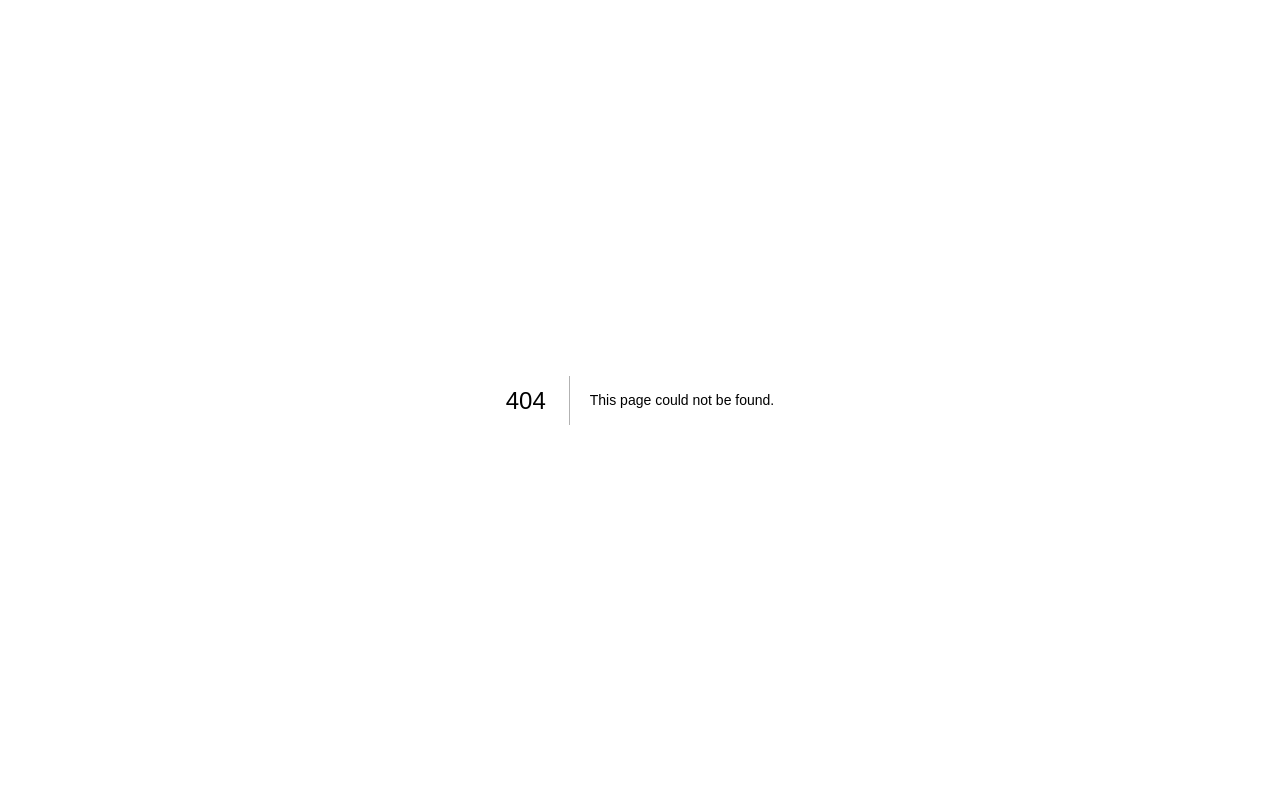
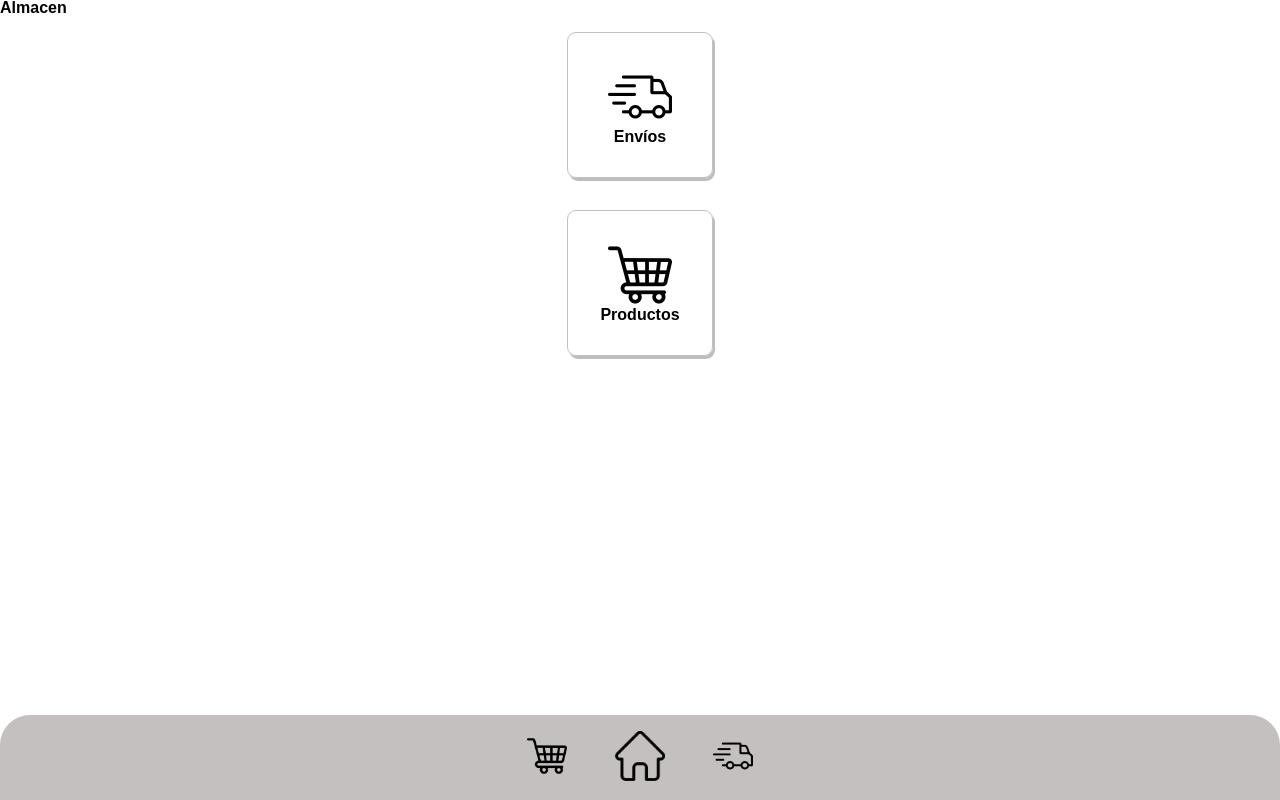
Before and after one commit to AndresCespedes23/best-app-ever, a Next.js app: page /almacen in a window 1280 px wide. Before the commit this address had no page. Built offline with nearby package versions, Linux system fonts and the light colour scheme.

Commit message:
change the language from english to spanish for a more comprehensive navigation

```diff
--- a/src/Components/StoreNavbar/index.js
+++ b/src/Components/StoreNavbar/index.js
@@ -9,18 +9,18 @@ export default function StoreNavbar() {
     <div>
       <nav className={styles.navbar}>
         <ul className={styles.navbarIcons}>
-          <Link href="/store/grocery">
-            <Image height={40} width={40} src={grocery} alt="grocery" />
+          <Link href="/almacen/productos">
+            <Image height={40} width={40} src={grocery} alt="productos" />
           </Link>
         </ul>
         <ul className={styles.navbarIcons}>
-          <Link href="/store">
+          <Link href="/almacen">
             <Image height={50} width={50} src={home} alt="home" />
           </Link>
         </ul>
         <ul className={styles.navbarIcons}>
-          <Link href="/store/delivery">
-            <Image height={40} width={40} src={delivery} alt="delivery" />
+          <Link href="/almacen/envios">
+            <Image height={40} width={40} src={delivery} alt="envios" />
           </Link>
         </ul>
       </nav>
--- a/src/pages/store/delivery/residence/index.js
+++ b/src/pages/almacen/envios/domicilio/index.js
@@ -5,12 +5,12 @@ export default function Residence() {
   return (
     <>
       <Head>
-        <title>Best App Ever - Store</title>
+        <title>Best App Ever - almacen</title>
         <meta name="description" content="Generated by create next app" />
         <meta name="viewport" content="width=device-width, initial-scale=1" />
         <link rel="icon" href="/favicon.ico" />
       </Head>
-      <h1>Residence</h1>
+      <h1>Domicilio</h1>
       <StoreNavbar />
     </>
   );
--- a/src/pages/store/grocery/index.js
+++ b/src/pages/almacen/envios/sucursal/index.js
@@ -1,16 +1,16 @@
 import StoreNavbar from "@/Components/StoreNavbar";
 import Head from "next/head";
 
-export default function Grocery() {
+export default function Subsidiary() {
   return (
     <>
       <Head>
-        <title>Best App Ever - Store</title>
+        <title>Best App Ever - almacen</title>
         <meta name="description" content="Generated by create next app" />
         <meta name="viewport" content="width=device-width, initial-scale=1" />
         <link rel="icon" href="/favicon.ico" />
       </Head>
-      <h1>Grocery</h1>
+      <h1>Sucursal</h1>
       <StoreNavbar />
     </>
   );
--- a/src/pages/store/index.js
+++ b/src/pages/almacen/index.js
@@ -10,20 +10,20 @@ export default function Store() {
   return (
     <>
       <Head>
-        <title>Best App Ever - Store</title>
+        <title>Best App Ever - Almacen</title>
         <meta name="description" content="Generated by create next app" />
         <meta name="viewport" content="width=device-width, initial-scale=1" />
         <link rel="icon" href="/favicon.ico" />
       </Head>
 
-      <h1>Store</h1>
+      <h1>Almacen</h1>
       <div className={styles.storeBtns}>
-        <Link className={styles.delivery} href="store/delivery">
-          <Image height={64} width={64} src={delivery} alt="delivery" />
+        <Link className={styles.delivery} href="almacen/envios">
+          <Image height={64} width={64} src={delivery} alt="envios" />
           <h2>Envíos</h2>
         </Link>
-        <Link className={styles.grocery} href="/store/grocery">
-          <Image height={64} width={64} src={grocery} alt="grocery" />
+        <Link className={styles.grocery} href="/almacen/productos">
+          <Image height={64} width={64} src={grocery} alt="productos" />
           <h2>Productos</h2>
         </Link>
       </div>
--- a/src/pages/store/delivery/subsidiary/index.js
+++ b/src/pages/almacen/productos/index.js
@@ -1,16 +1,16 @@
 import StoreNavbar from "@/Components/StoreNavbar";
 import Head from "next/head";
 
-export default function Subsidiary() {
+export default function Grocery() {
   return (
     <>
       <Head>
-        <title>Best App Ever - Store</title>
+        <title>Best App Ever - almacen</title>
         <meta name="description" content="Generated by create next app" />
         <meta name="viewport" content="width=device-width, initial-scale=1" />
         <link rel="icon" href="/favicon.ico" />
       </Head>
-      <h1>subsidiary</h1>
+      <h1>productos</h1>
       <StoreNavbar />
     </>
   );
```
Also changed, not shown: src/pages/almacen/envios/index.js (renamed from src/pages/store/delivery/index.js, +6 -6 lines).
